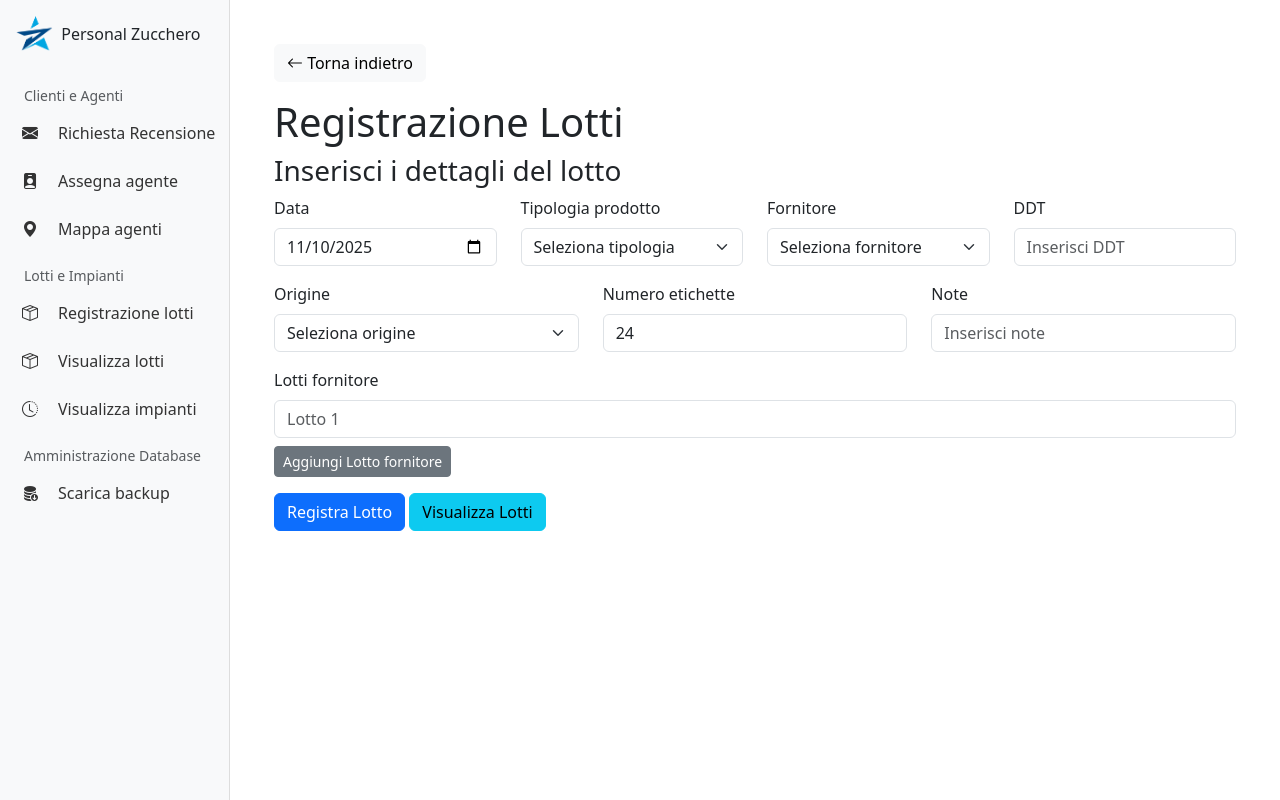
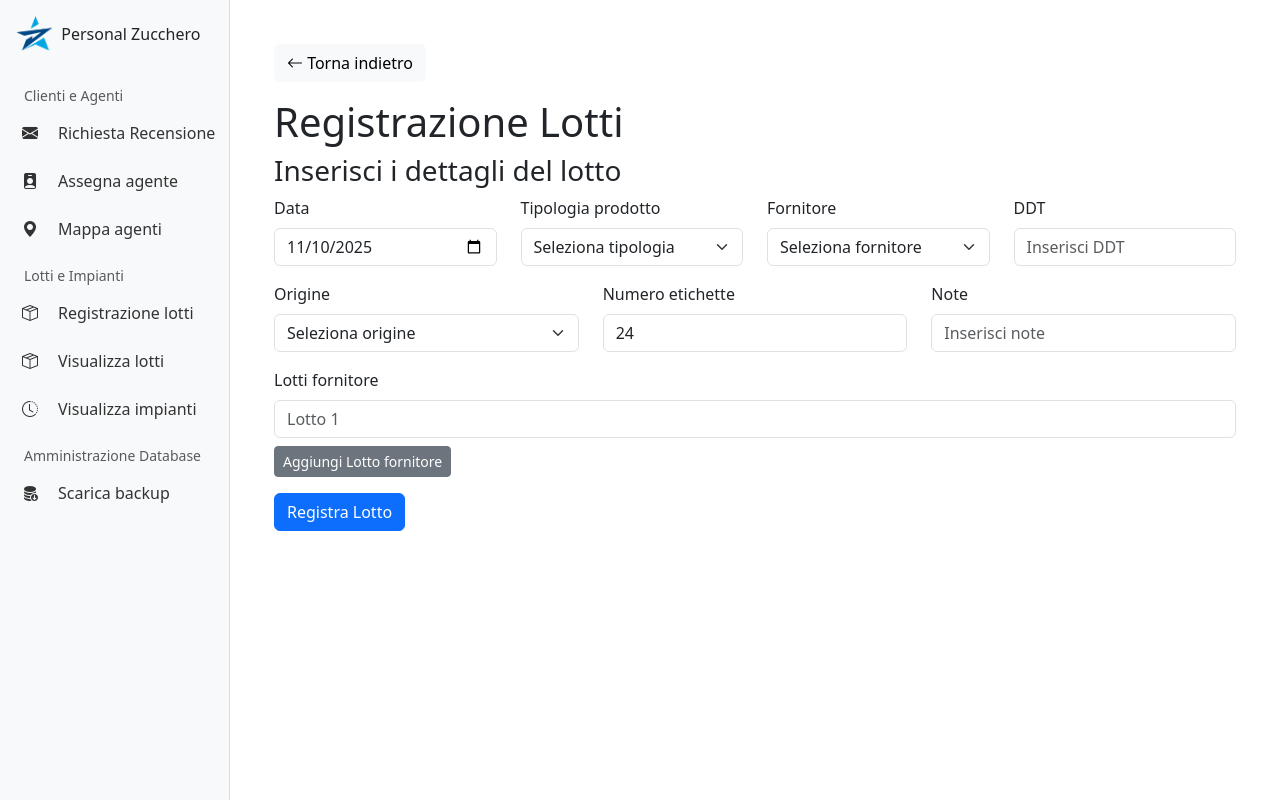
Before and after one commit to Nicolas-Personal-Zucchero/PZ-Web-Dashboard, a Flask app: page /amministrazione/registrazione_lotti/ in a window 1280 px wide. Run offline with Flask 3, Linux system fonts and the light colour scheme.

Commit message:
removed useless css and visualizza lotti button in registra lotti page

```diff
--- a/app/templates/amministrazione/registrazione-lotti.html
+++ b/app/templates/amministrazione/registrazione-lotti.html
@@ -73,9 +73,9 @@
         </div>
 
         <button type="submit" class="btn btn-primary">Registra Lotto</button>
-        <button type="button" class="btn btn-info" onclick="window.location.href='{{ url_for('amministrazione.visualizza_lotti.index') }}'">
+        <!-- <button type="button" class="btn btn-info" onclick="window.location.href='{{ url_for('amministrazione.visualizza_lotti.index') }}'">
             Visualizza Lotti
-        </button>
+        </button> -->
     </form>
 
 
--- a/app/templates/base.html
+++ b/app/templates/base.html
@@ -12,7 +12,6 @@
     <style>
         :root {
             --sidebar-width: 230px;
-            --sidebar-collapsed-width: 70px;
         }
 
         /* Sidebar */
@@ -72,6 +71,7 @@
             box-shadow: 0 6px 10px rgba(0, 0, 0, 0.2); /* ombra */
             filter: brightness(1.15); /* schiarisce leggermente il colore */
         }
+
     </style>
 
     {% block styles %}{% endblock %}
```
